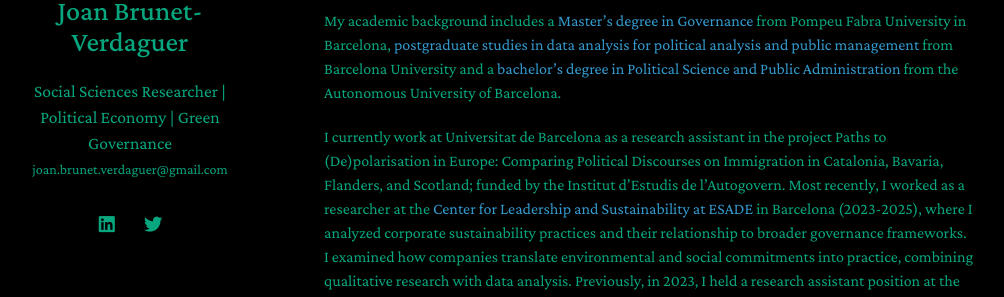
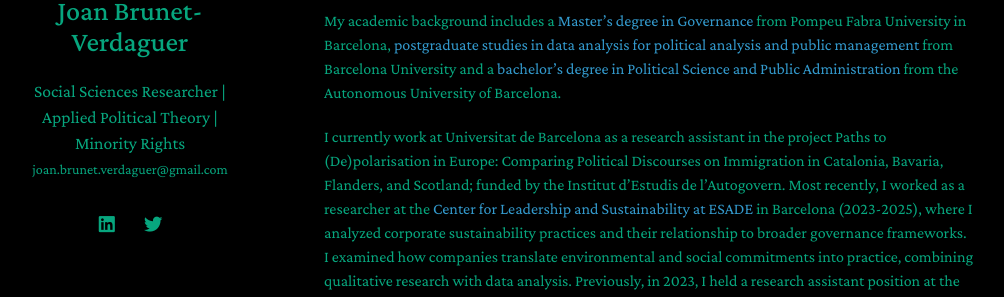
Before and after one commit to joanbrunet/joanbrunet.github.io, a Jekyll site: the page built from index.md, in a window 1280 px wide. Shown: the part 198-495 px from the top of the page, without its empty margins (146-1150 px from the left). Built offline with Jekyll 4.4.1, drawn with Linux system fonts in a browser that asks for light colours; nearby versions of some CDN libraries; a style sheet for code colours, icons or effects is not loaded; our own code applies the rules of GitHub Pages for plain Markdown files.

Commit message:
Update _config.yml

```diff
--- a/_config.yml
+++ b/_config.yml
@@ -1,12 +1,12 @@
 # Basic Information
 title: Joan Brunet-Verdaguer
-position: Social Sciences Researcher | Political Economy | Green Governance
+position: Social Sciences Researcher | Applied Political Theory | Minority Rights
 email: joan.brunet.verdaguer@gmail.com
 
 # Search Engine Optimization (SEO)
 # The following information is used to improve the website traffic from search engines, e.g., Google.
 keywords: Joan Brunet-Verdaguer, data science, data analysis
-description: Joan Brunet-Verdaguer is a political scientist working in the field of public policy and data analysis.
+description: Joan Brunet-Verdaguer is a political scientist working in the field of applied political theory, policy and data analysis.
 canonical: https://minimal-light-theme.yliu.me/
 
 # Links
```
